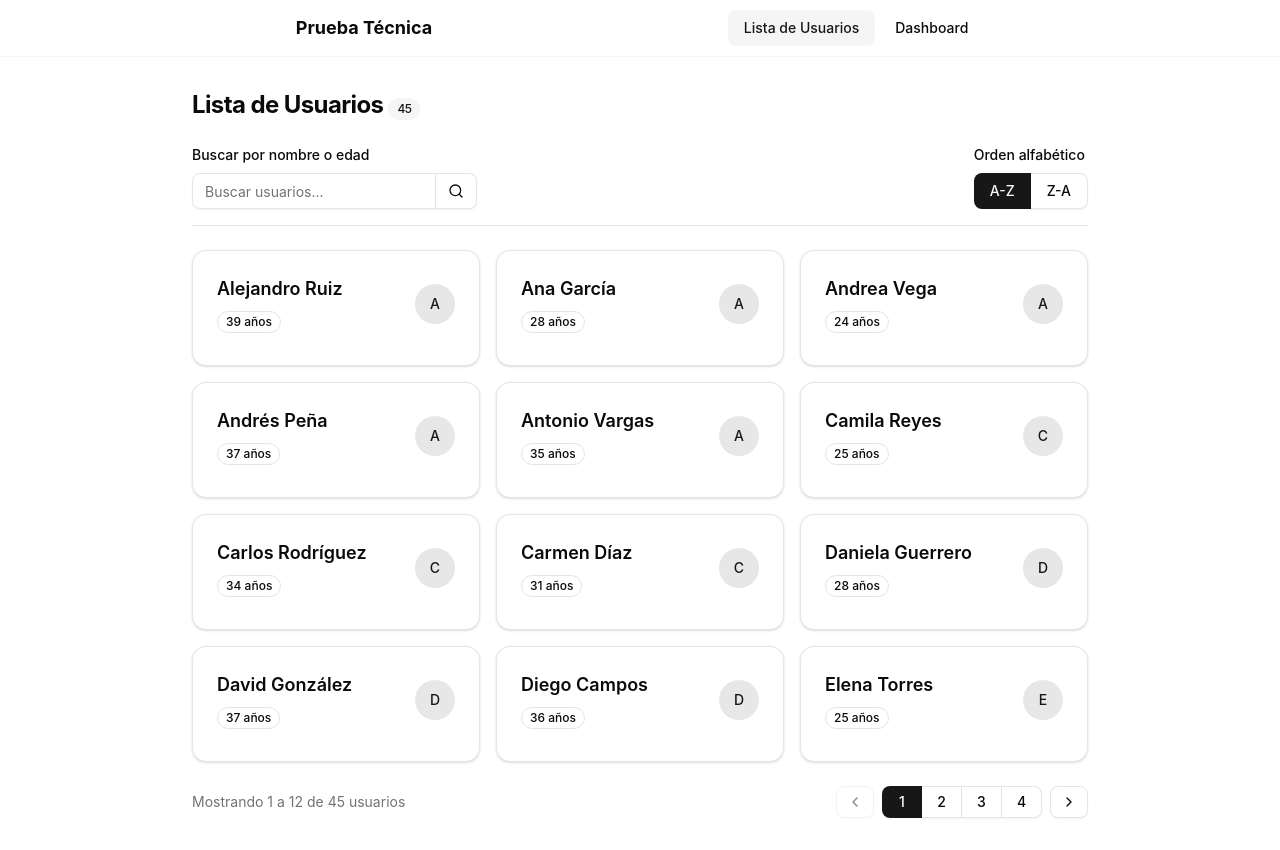
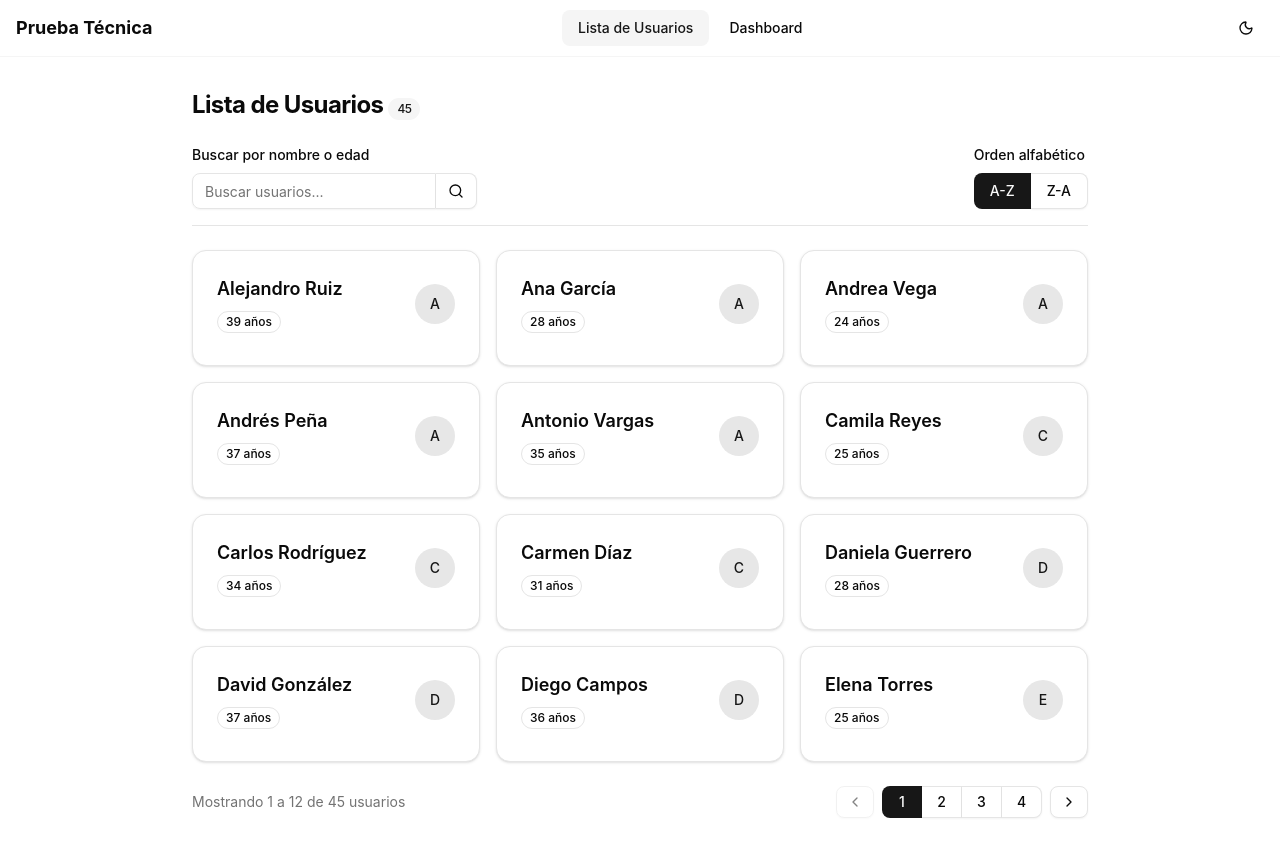
Before and after one commit to guillezdev/prueba-tecnica-dynamicore, a React (Vite) app: page / in a window 1280 px wide. Built offline with nearby package versions, Linux system fonts and the light colour scheme.

Commit message:
feat: Add ThemeSwitcher component and integrate it into Navbar for theme toggling

```diff
--- a/package.json
+++ b/package.json
@@ -21,7 +21,8 @@
     "react-dom": "^19.1.1",
     "react-router-dom": "6.30.1",
     "tailwind-merge": "^3.3.1",
-    "tailwindcss": "^4.1.16"
+    "tailwindcss": "^4.1.16",
+    "zod": "^4.1.12"
   },
   "devDependencies": {
     "@eslint/js": "^9.36.0",
--- /dev/null
+++ b/src/components/misc/theme-switcher.tsx
@@ -0,0 +1,39 @@
+import { useState, useEffect } from "react";
+import { MoonIcon, SunIcon } from "lucide-react";
+import { Button } from "@/components/ui/button";
+
+const ThemeSwitcher = () => {
+  const [isDark, setIsDark] = useState(false);
+
+  useEffect(() => {
+    const isDarkMode = document.body.classList.contains("dark");
+    setIsDark(isDarkMode);
+  }, []);
+
+  const toggleTheme = () => {
+    if (isDark) {
+      document.body.classList.remove("dark");
+      setIsDark(false);
+    } else {
+      document.body.classList.add("dark");
+      setIsDark(true);
+    }
+  };
+
+  return (
+    <Button
+      variant="ghost"
+      size="icon"
+      onClick={toggleTheme}
+      aria-label={isDark ? "Cambiar a tema claro" : "Cambiar a tema oscuro"}
+    >
+      {isDark ? (
+        <SunIcon className="h-4 w-4" />
+      ) : (
+        <MoonIcon className="h-4 w-4" />
+      )}
+    </Button>
+  );
+};
+
+export default ThemeSwitcher;
--- a/src/components/nav/navbar.tsx
+++ b/src/components/nav/navbar.tsx
@@ -5,6 +5,7 @@ import {
   NavigationMenuItem,
 } from "@/components/ui/navigation-menu";
 import { cn } from "@/lib/utils";
+import ThemeSwitcher from "../misc/theme-switcher";
 
 const Navbar = () => {
   const location = useLocation();
@@ -19,10 +20,9 @@ const Navbar = () => {
       href: "/dashboard",
     },
   ];
-
   return (
     <header className="sticky top-0 z-50 w-full border-b border-border/40 bg-background/95 backdrop-blur supports-backdrop-filter:bg-background/60">
-      <div className="mx-auto flex h-14 max-w-screen-2xl justify-evenly">
+      <div className="mx-auto flex h-14 max-w-screen-2xl justify-between items-center px-4">
         <div className="flex items-center">
           <Link to="/" className="flex items-center space-x-2">
             <span className="font-bold text-lg">Prueba Técnica</span>
@@ -49,6 +49,10 @@ const Navbar = () => {
             </NavigationMenuList>
           </NavigationMenu>
         </div>
+
+        <div className="flex items-center">
+          <ThemeSwitcher />
+        </div>
       </div>
     </header>
   );
--- a/src/index.css
+++ b/src/index.css
@@ -60,7 +60,6 @@ body {
 }
 
 :root {
-  --radius: 0.625rem;
   --background: oklch(1 0 0);
   --foreground: oklch(0.145 0 0);
   --card: oklch(1 0 0);
@@ -84,6 +83,7 @@ body {
   --chart-3: oklch(0.398 0.07 227.392);
   --chart-4: oklch(0.828 0.189 84.429);
   --chart-5: oklch(0.769 0.188 70.08);
+  --radius: 0.625rem;
   --sidebar: oklch(0.985 0 0);
   --sidebar-foreground: oklch(0.145 0 0);
   --sidebar-primary: oklch(0.205 0 0);
```
Also changed, not shown: 1 other file (tests, documents, lock files or other folders).
